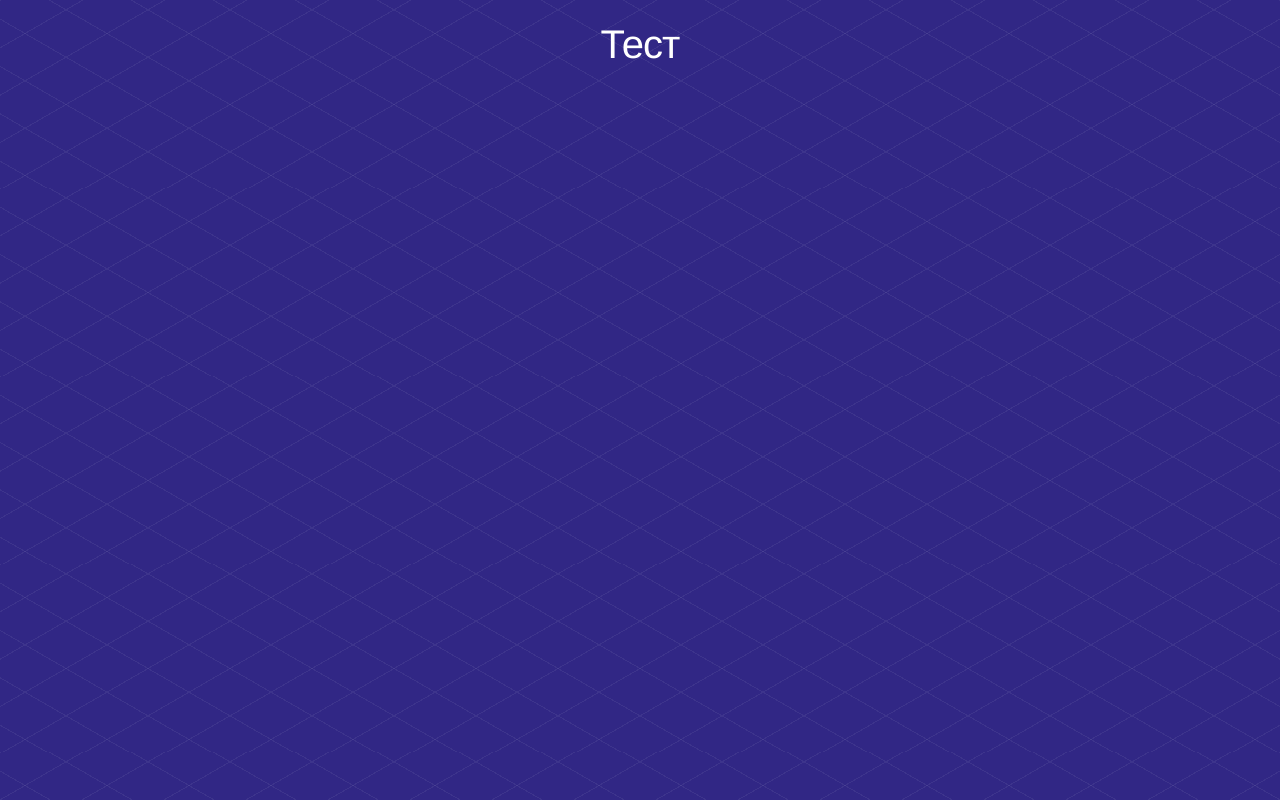
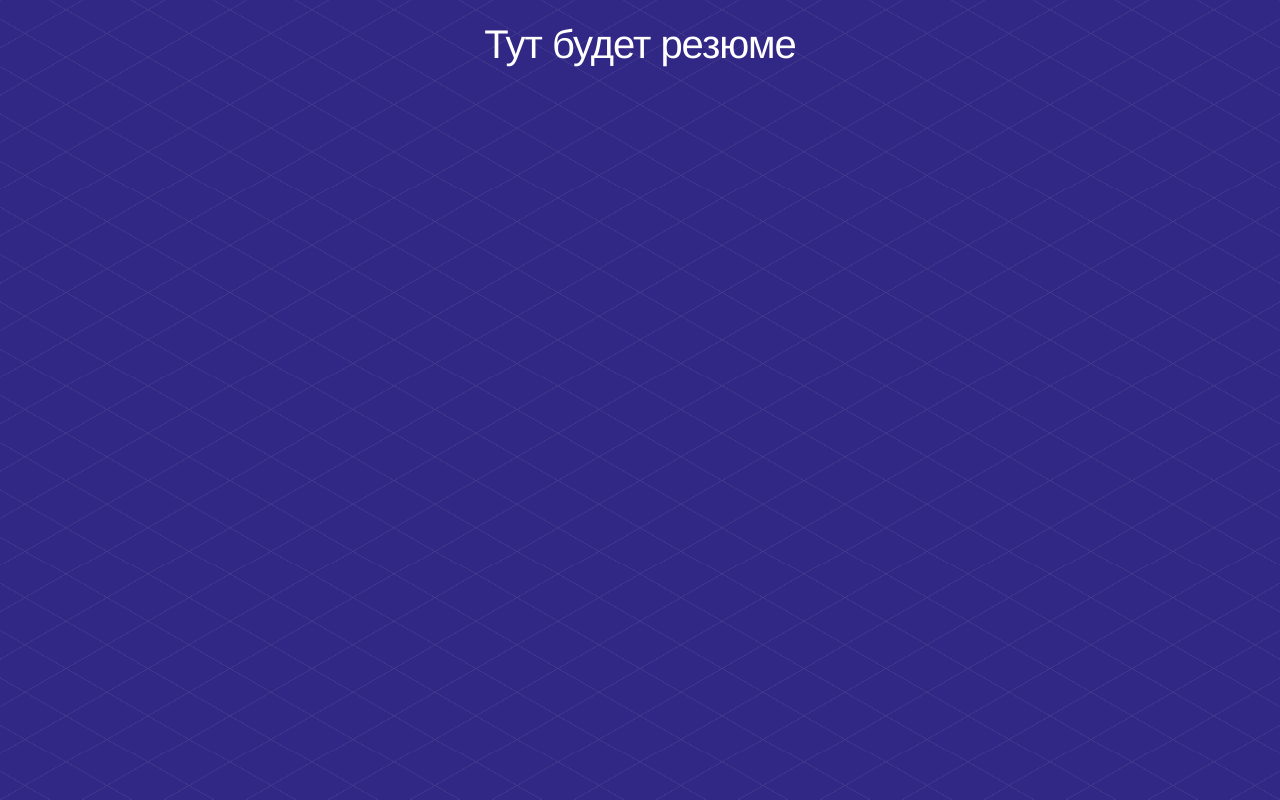
Before and after one commit to SerjDubovik/SerjDubovik.github.io, a plain HTML site: page index.html in a window 1280 px wide. Drawn offline with Linux system fonts and the light colour scheme.

Commit message:
Update index.html

```diff
--- a/index.html
+++ b/index.html
@@ -10,7 +10,7 @@
     <main>
 
 
-      <h1>Тест</h1>
+      <h1>Тут будет резюме</h1>
 
 
     </main>
```
